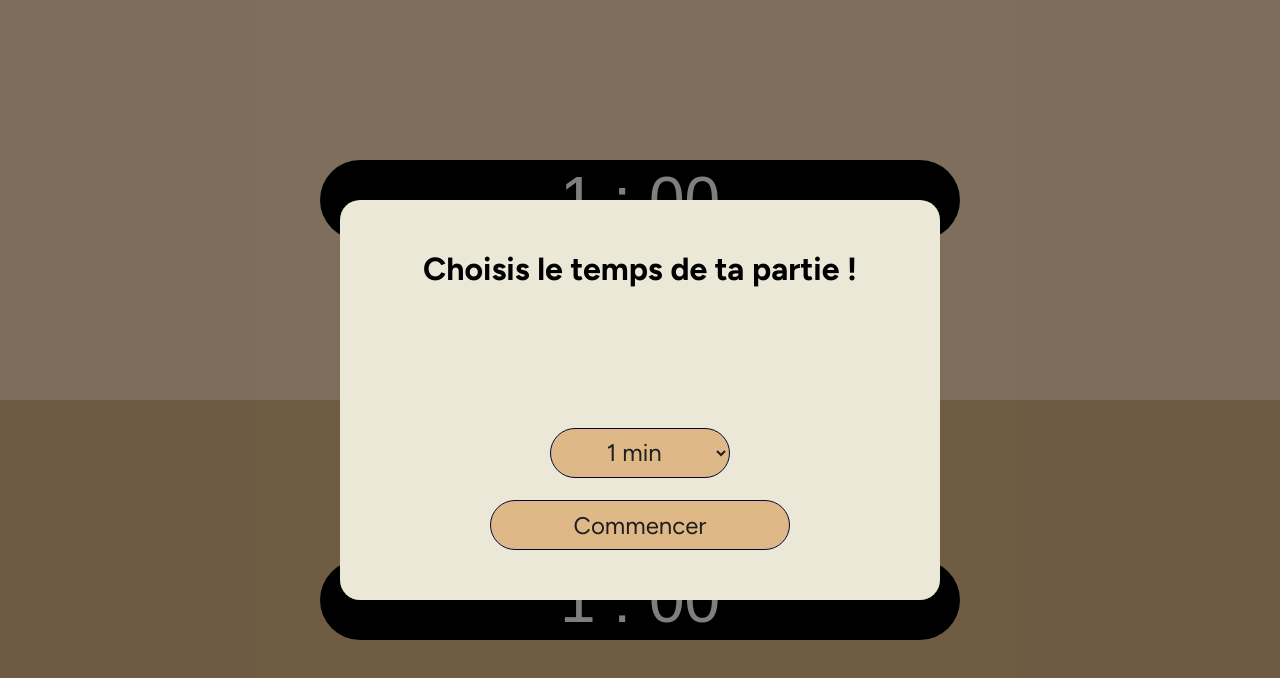
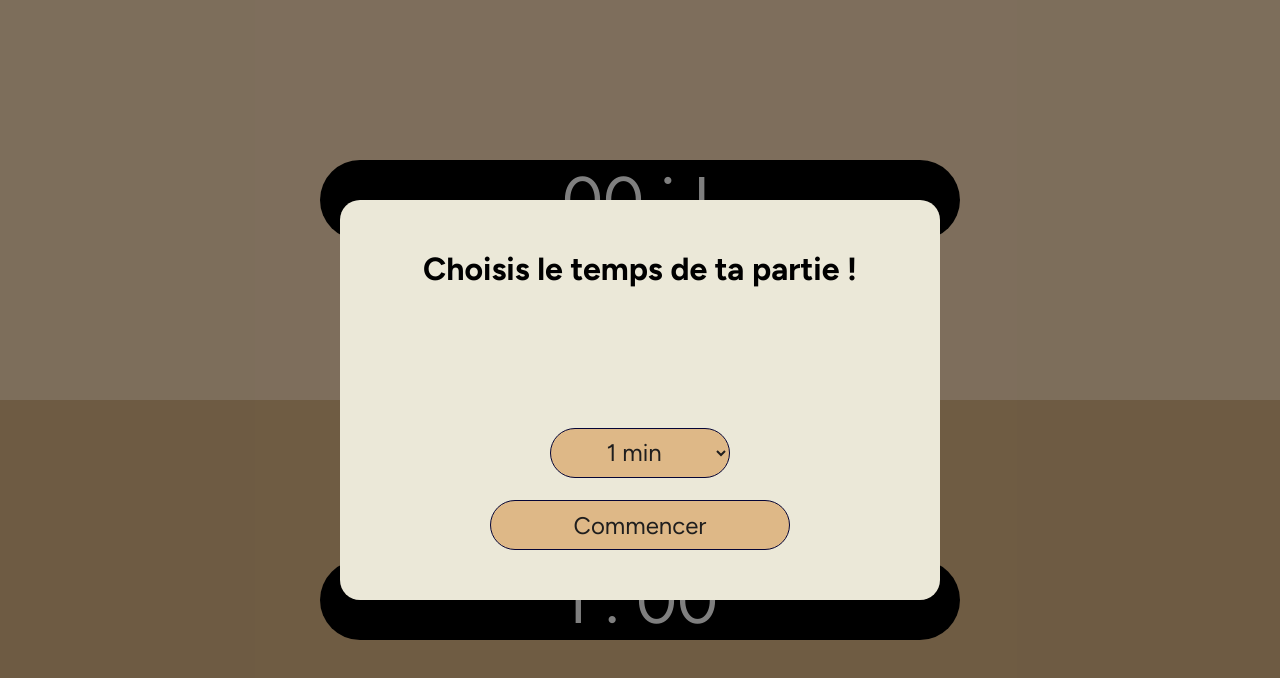
Before and after one commit to Alek6-dev/chess-clock, a plain HTML site: page index.html in a window 1280 px wide. Drawn offline with Linux system fonts and the light colour scheme.

Commit message:
Rotation du chrono TOP

```diff
--- a/index.html
+++ b/index.html
@@ -24,12 +24,12 @@
     </div>
 
     <div class="top-player">
-        <div class="chrono" id="chrono-top-player">
+        <div class="chrono-top" id="chrono-top-player">
 
         </div>
     </div>
     <div class="bottom-player">
-        <div class="chrono" id="chrono-bottom-player">
+        <div class="chrono-bottom" id="chrono-bottom-player">
 
         </div>
     </div>
--- a/script.js
+++ b/script.js
@@ -19,7 +19,7 @@ let topSeconds = 0;
 let bottomMinutes = chooseMinutes[0];
 let bottomSeconds = 0;
 
-let activePlayer = "top";
+let activePlayer = "bottom";
 
 let timerInterval = null;
 
--- a/style.css
+++ b/style.css
@@ -100,7 +100,8 @@ h1 {
     justify-content: center;
     align-items: center;
 }
-.chrono {
+.chrono-top,
+.chrono-bottom {
     width: 50%;
     height: 20%;
     background-color: black;
@@ -109,7 +110,11 @@ h1 {
     display: flex;
     justify-content: center;
     align-items: center;
+    font-family: figtree;
     font-size: 4rem;
+}
+.chrono-top {
+    transform: rotate(180deg);
 }
 
 @media (max-width: 850px) {
@@ -140,4 +145,7 @@ h1 {
         width: 150px;
         font-size: 1rem;
     }
+    .chrono {
+        font-size: 3rem;
+    }
 }
```
